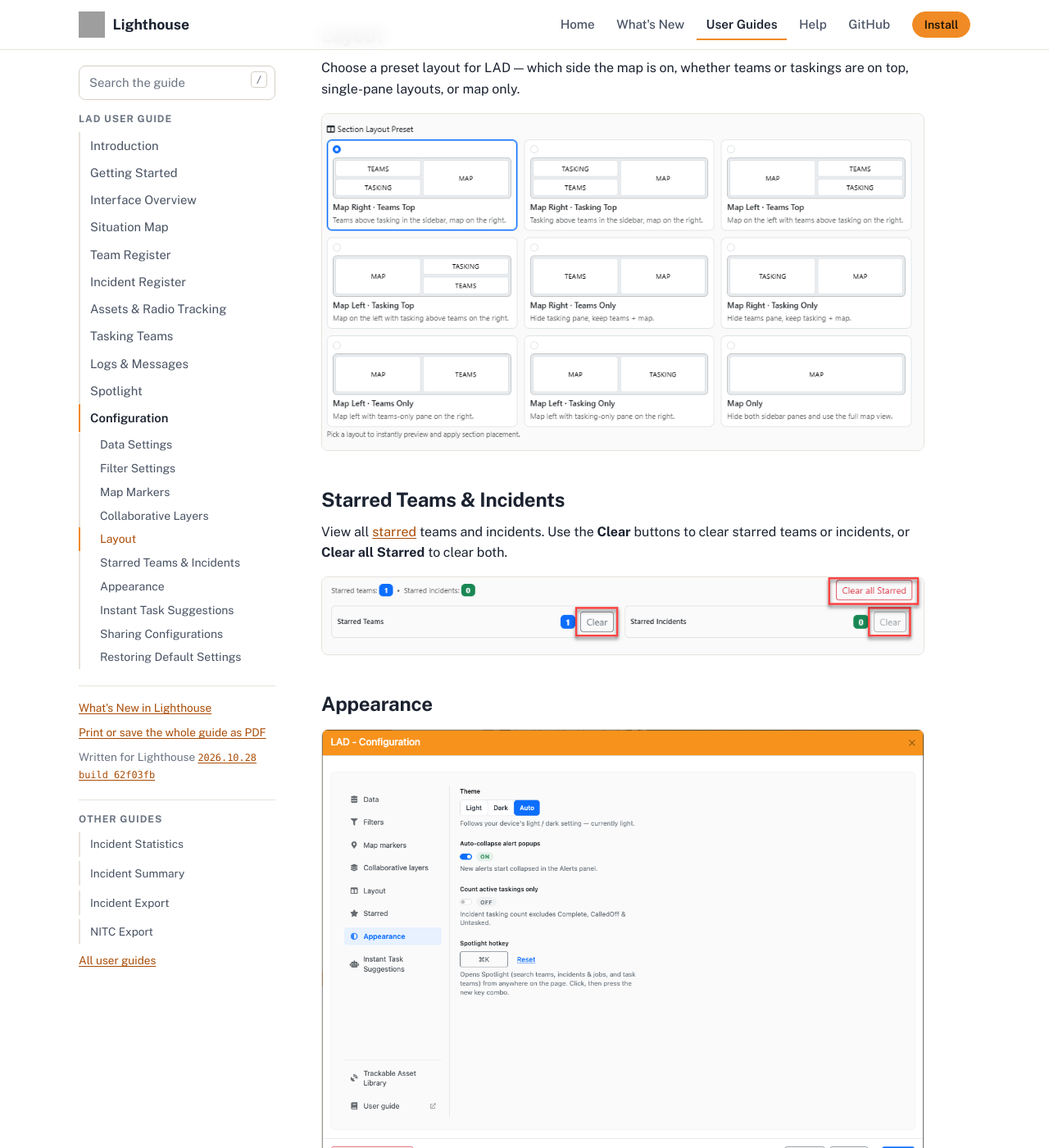
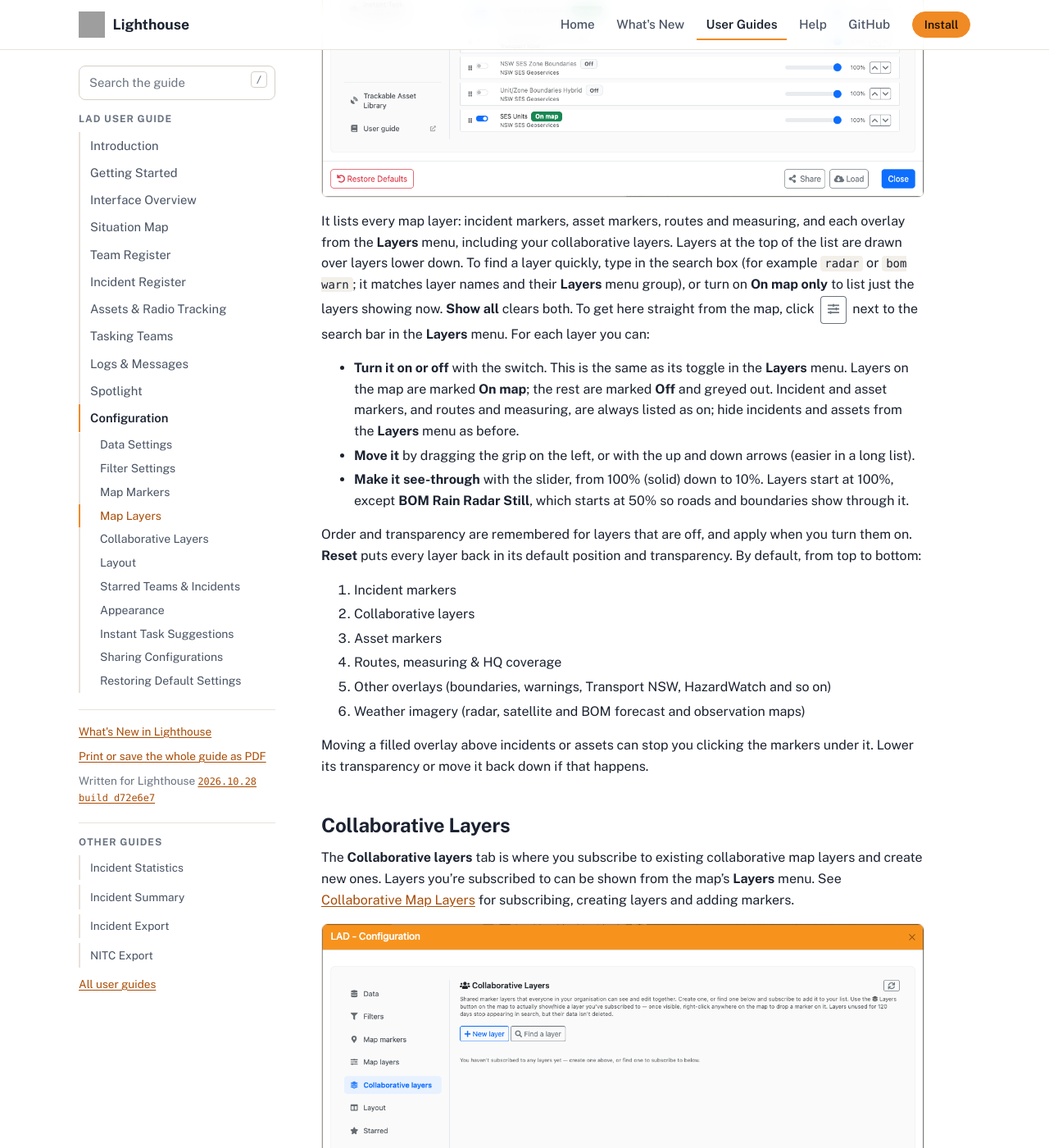
Before and after one commit to NSWSESMembers/lighthouse.ses.nsw.gov.au, a Jekyll site: the page built from preview/guides/lad/configuration.md, in a window 1280 px wide and 1400 px high, scrolled down 7477 px. Shown: the whole window at 82% size. Built offline with Jekyll 4.4.1, drawn with Linux system fonts in a browser that asks for light colours; some of the changed text lies outside the part shown; grey boxes are pictures that could not be loaded.

Commit message:
Sync preview docs from NSWSESMembers/Lighthouse@d72e6e7 (master-dev)

```diff
--- a/_data/lad_guide_preview.yml
+++ b/_data/lad_guide_preview.yml
@@ -1,2 +1,2 @@
-version_name: "2026.10.28 build 62f03fb"
-commit: "62f03fb3f557f2b0899457972026fec52f2da833"
+version_name: "2026.10.28 build d72e6e7"
+commit: "d72e6e7ca18a86ccb094a90b68435a0a8e8c0183"
--- a/preview/guides/lad/configuration.md
+++ b/preview/guides/lad/configuration.md
@@ -9,7 +9,7 @@ When you first launch LAD you are taken to the **Configuration** screen, where y
 
 This page is a reference for every setting, tab by tab. Each section links to the part of the guide that explains the feature it controls.
 
-The settings are split into tabs down the left: **Data**, **Filters**, **Map markers**, **Collaborative layers**, **Layout**, **Starred**, **Appearance** and **Instant Task Suggestions**. At the bottom of the tabs, **Trackable Asset Library** saves your settings and opens the [Trackable Assets Library](assets.md#trackable-assets-library), and **User guide** opens this guide in a new tab.
+The settings are split into tabs down the left: **Data**, **Filters**, **Map markers**, **Map layers**, **Collaborative layers**, **Layout**, **Starred**, **Appearance** and **Instant Task Suggestions**. At the bottom of the tabs, **Trackable Asset Library** saves your settings and opens the [Trackable Assets Library](assets.md#trackable-assets-library), and **User guide** opens this guide in a new tab.
 
 ![LAD Configuration screen, Data tab](images/config-data.png)
 
@@ -97,7 +97,7 @@ Control which incidents and teams appear based on their sector.
 
 ## Map Markers
 
-The **Map markers** tab controls how incident and asset markers are displayed and the order layers are drawn on the map. Its settings are grouped into three sections, **Incident markers**, **Asset markers** and **All markers**. Click a section to open it; opening one closes the others.
+The **Map markers** tab controls how incident and asset markers are displayed. Its settings are grouped into two sections, **Incident markers** and **Asset markers**. The order and transparency of map layers are on the [Map layers](#map-layers) tab. Click a section to open it; opening one closes the others.
 
 ![Map marker settings](images/config-map-markers.png)
 
@@ -137,17 +137,28 @@ These options only show while **Spread out overlapping asset markers** is on.
 
 - **Show capability codes on asset markers** (on by default). A tab on top of each asset marker shows the asset's capability as a short code, so capabilities with similar colours can be told apart, such as the rescue tiers and Community First Responder. The map legend lists each code next to its capability. See [Capability Codes](assets.md#capability-codes) for the full list.
 
-### All Markers
+## Map Layers
 
-#### Marker Layer Order
+The **Map layers** tab sets the order map layers are drawn in and how see-through each one is.
 
-Controls the order map elements are drawn. Items at the top of the list are drawn over items lower down. Drag to rearrange. The default order (top to bottom) is:
+![Layer order and transparency settings](images/config-layer-order.png)
+
+It lists every map layer: incident markers, asset markers, routes and measuring, and each overlay from the **Layers** menu, including your collaborative layers. Layers at the top of the list are drawn over layers lower down. To find a layer quickly, type in the search box (for example `radar` or `bom warn`; it matches layer names and their **Layers** menu group), or turn on **On map only** to list just the layers showing now. **Show all** clears both. To get here straight from the map, click <img class="icon" src="images/icon-layer-order.png" alt="Layer order and transparency" height="20"> next to the search bar in the **Layers** menu. For each layer you can:
+
+- **Turn it on or off** with the switch. This is the same as its toggle in the **Layers** menu. Layers on the map are marked **On map**; the rest are marked **Off** and greyed out. Incident and asset markers, and routes and measuring, are always listed as on; hide incidents and assets from the **Layers** menu as before.
+- **Move it** by dragging the grip on the left, or with the up and down arrows (easier in a long list).
+- **Make it see-through** with the slider, from 100% (solid) down to 10%. Layers start at 100%, except **BOM Rain Radar Still**, which starts at 50% so roads and boundaries show through it.
+
+Order and transparency are remembered for layers that are off, and apply when you turn them on. **Reset** puts every layer back in its default position and transparency. By default, from top to bottom:
 
 1. Incident markers
-2. Collaborative layer markers
+2. Collaborative layers
 3. Asset markers
-4. Map overlay markers & labels
-5. Map overlay polygons & drawings
+4. Routes, measuring & HQ coverage
+5. Other overlays (boundaries, warnings, Transport NSW, HazardWatch and so on)
+6. Weather imagery (radar, satellite and BOM forecast and observation maps)
+
+Moving a filled overlay above incidents or assets can stop you clicking the markers under it. Lower its transparency or move it back down if that happens.
 
 ## Collaborative Layers
 
```
Also changed, not shown: preview/guides/lad/situation-map.md (+3 -3 lines), preview/whats-new/index.md (+1 -0 lines), preview/guides/lad/images/config-appearance.png, preview/guides/lad/images/config-asset-markers.png, preview/guides/lad/images/config-collab-layers.png, preview/guides/lad/images/config-data.png, preview/guides/lad/images/config-incident-filters.png, preview/guides/lad/images/config-instant-task.png, preview/guides/lad/images/config-layer-order.png (added), preview/guides/lad/images/config-layout.png, preview/guides/lad/images/config-map-markers.png, preview/guides/lad/images/config-starred.png, preview/guides/lad/images/icon-layer-order.png (added).
